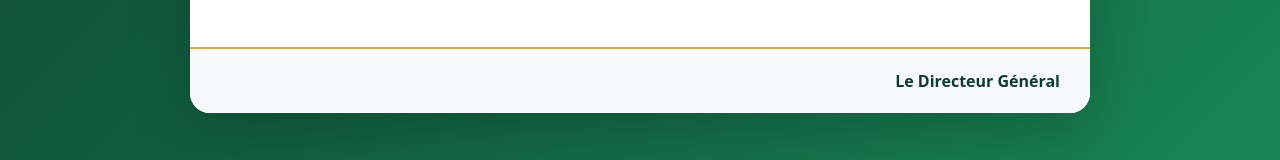
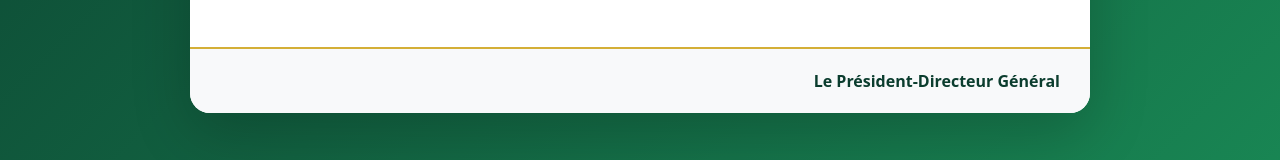
Before and after one commit to CedricAteba23/ptr, an Angular app: page /mdd in a window 1280 px wide. Shown: the part 592-752 px from the top of the page. Built offline with nearby package versions, Linux system fonts and the light colour scheme.

Commit message:
newp ush

```diff
--- a/src/app/mdd/mdd.component.html
+++ b/src/app/mdd/mdd.component.html
@@ -44,7 +44,7 @@
 
     <!-- FOOTER -->
     <div class="card-footer">
-      <span>Le Directeur Général</span>
+      <span>Le Président-Directeur Général</span>
     </div>
 
   </div>
```
